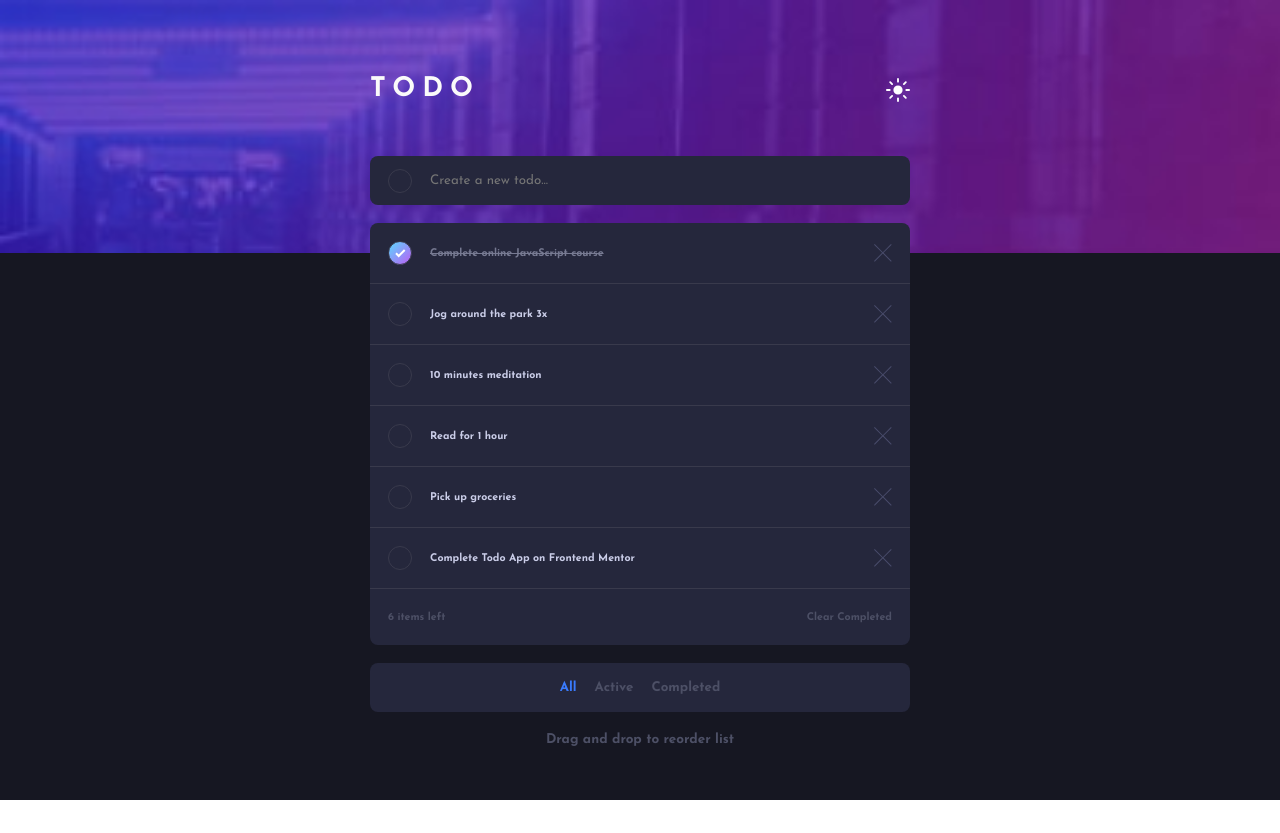
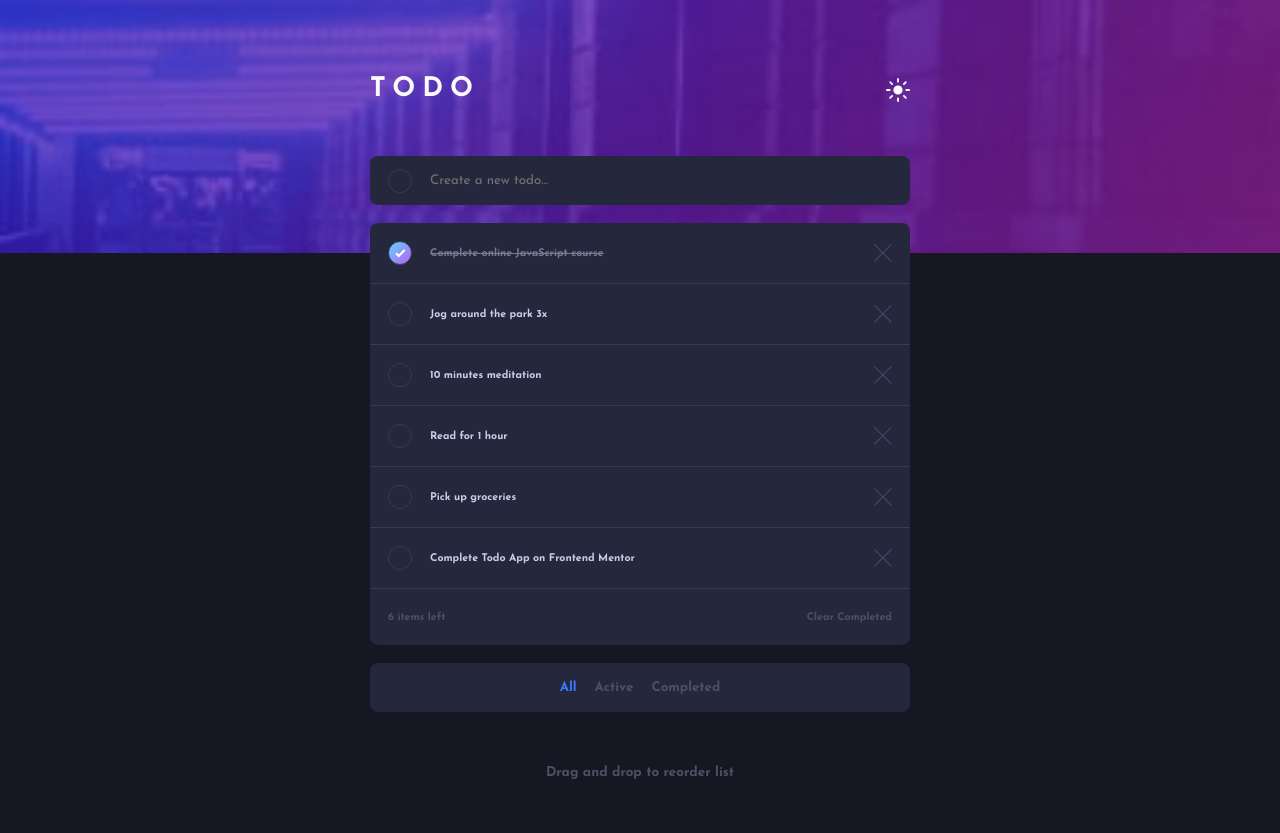
Before and after one commit to odkpatrick/todo-app, a React (Create React App) app: page / in a window 1280 px wide. Before the commit the page ends 800 px from the top, so only its background shows below. Built offline with nearby package versions, Linux system fonts and the light colour scheme.

Commit message:
Styled footer

```diff
--- a/src/App.css
+++ b/src/App.css
@@ -280,11 +280,9 @@ div[class^="list-item-container"] div {
   cursor: pointer;
 }
 .footer-wrapper {
-  position: absolute;
-  bottom: 0;
   width: 100vw;
   text-align: center;
-  padding-bottom: 3rem;
+  padding: 3rem 0;
 }
 .footer-text {
   font-weight: var(--font-weight-bold);
```
